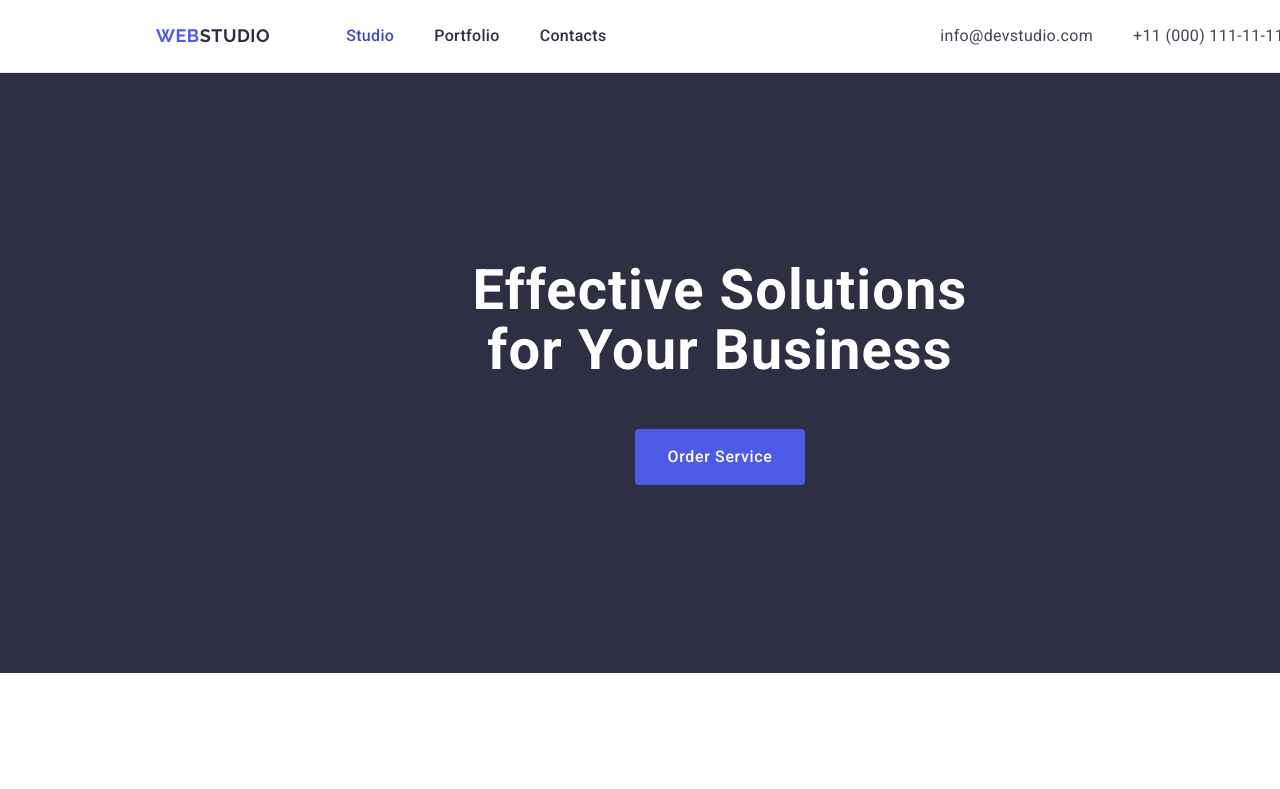
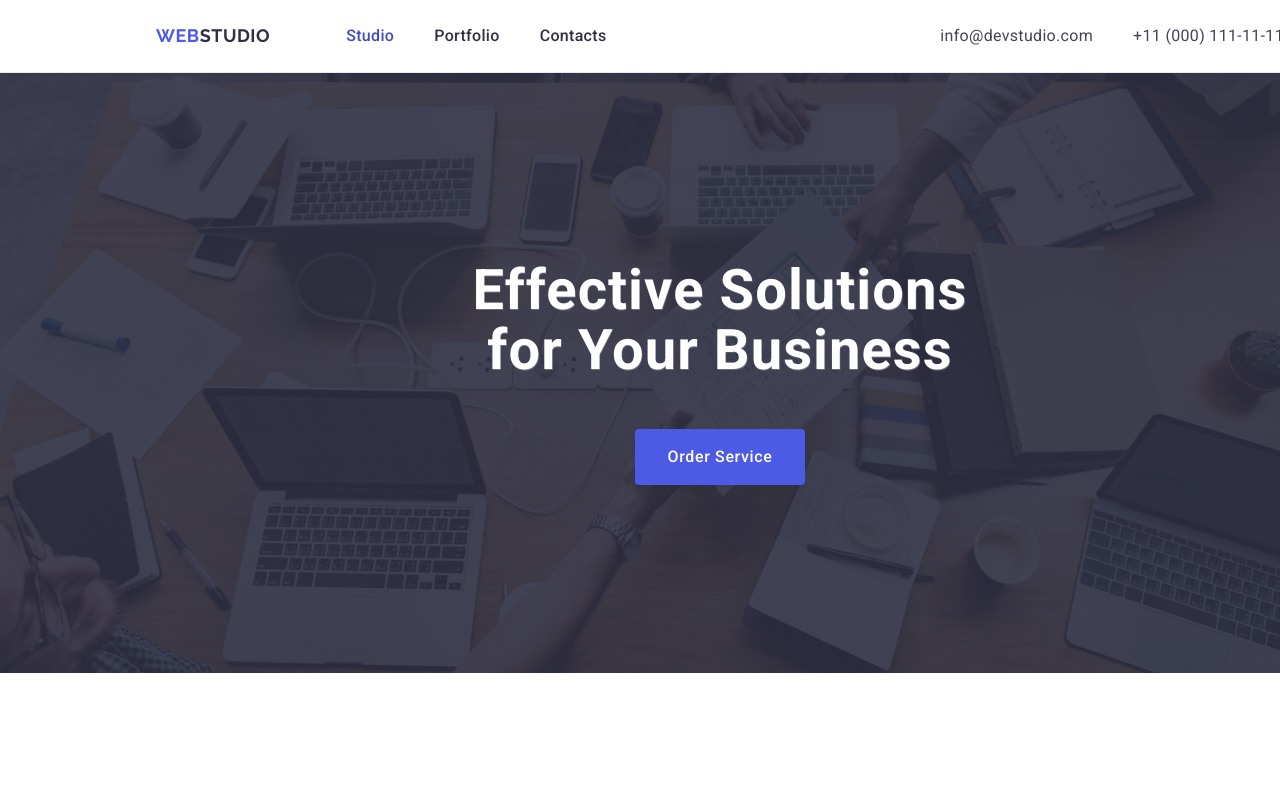
Before and after one commit to Me1nychuk/goit-markup-hw-04, a plain HTML site: page index.html in a window 1280 px wide. Shown: the top 789 px of the page. Drawn offline with nearby package versions, Linux system fonts and the light colour scheme.

Commit message:
Add new values for section 1.

```diff
--- a/css/style.css
+++ b/css/style.css
@@ -109,6 +109,16 @@ img {
   position: relative;
   color: #404bbf;
 }
+/* TODO: */
+::after {
+  content: "";
+  position: absolute;
+  left: 0;
+  bottom: -1px;
+  height: 4px;
+  background-color: #404bbf;
+  border-radius: 2px;
+}
 
 .adress {
   font-style: normal;
@@ -147,11 +157,19 @@ img {
   gap: 48px;
 }
 .section-first {
-  background: var(--navyblue);
-  width: 1440px;
+  background-image: linear-gradient(
+      rgba(46, 47, 66, 0.7),
+      rgba(46, 47, 66, 0.7)
+    ),
+    url(../images/people-office.jpg);
+
   height: 600px;
   flex-shrink: 0;
   padding: 188px 0;
+  max-width: 1440px;
+  background-repeat: no-repeat;
+  background-size: cover;
+  background-position: center;
 }
 .section-first .main-title {
   color: #fff;
@@ -179,6 +197,7 @@ img {
   border: none;
   border-radius: 4px;
   padding: 16px 32px;
+  transition: background-color 250ms cubic-bezier(0.4, 0, 0.2, 1);
 }
 .section-first .btn-order:hover,
 .section-first .btn-order:focus {
@@ -255,8 +274,6 @@ img {
 .section-third-list-photo {
 }
 .employee {
-  /* TODO: margin: 32px auto;*/
-
   padding: 32px 0;
 }
 
```
Also changed, not shown: images/people-office.jpg (added).
